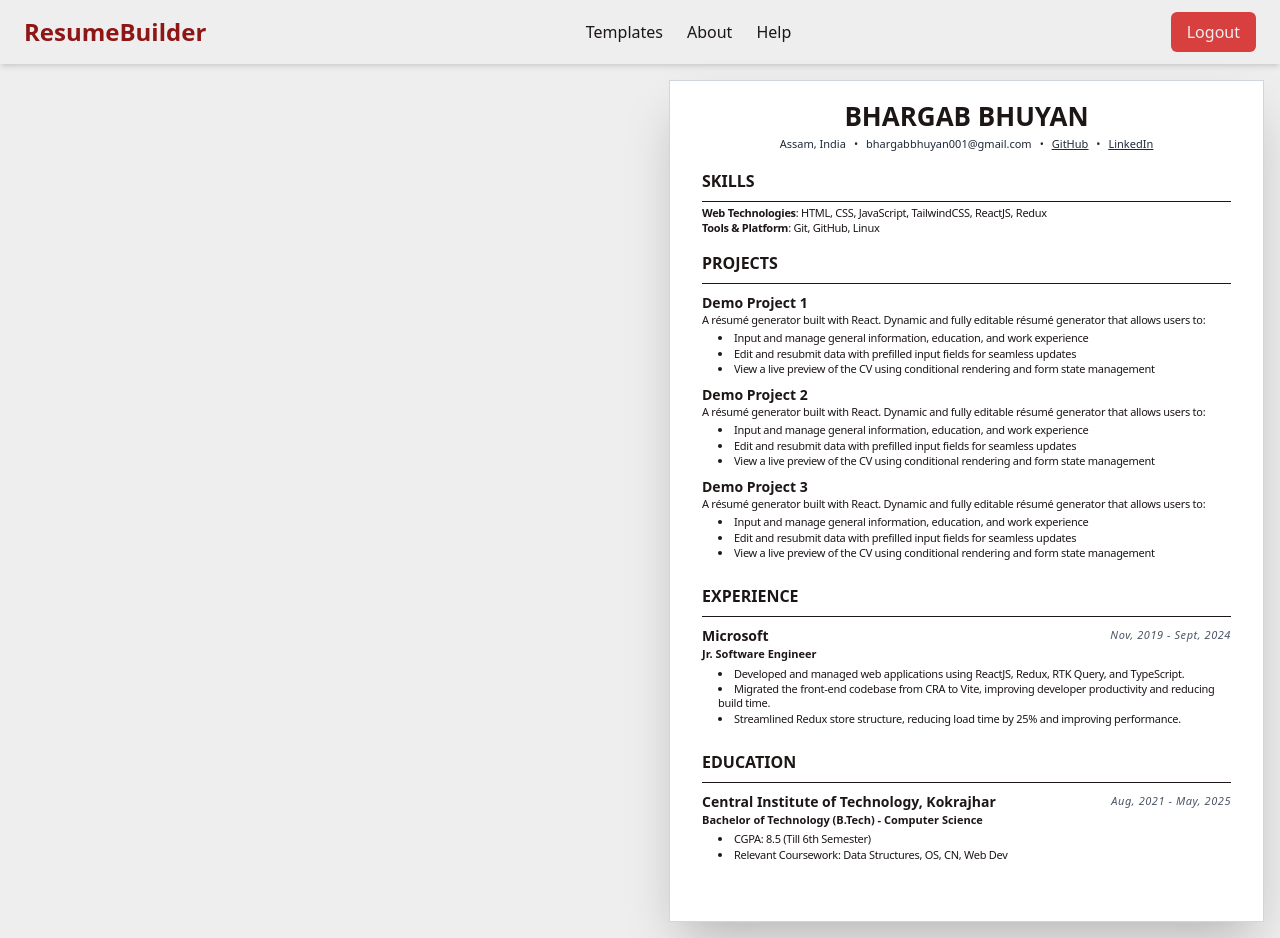
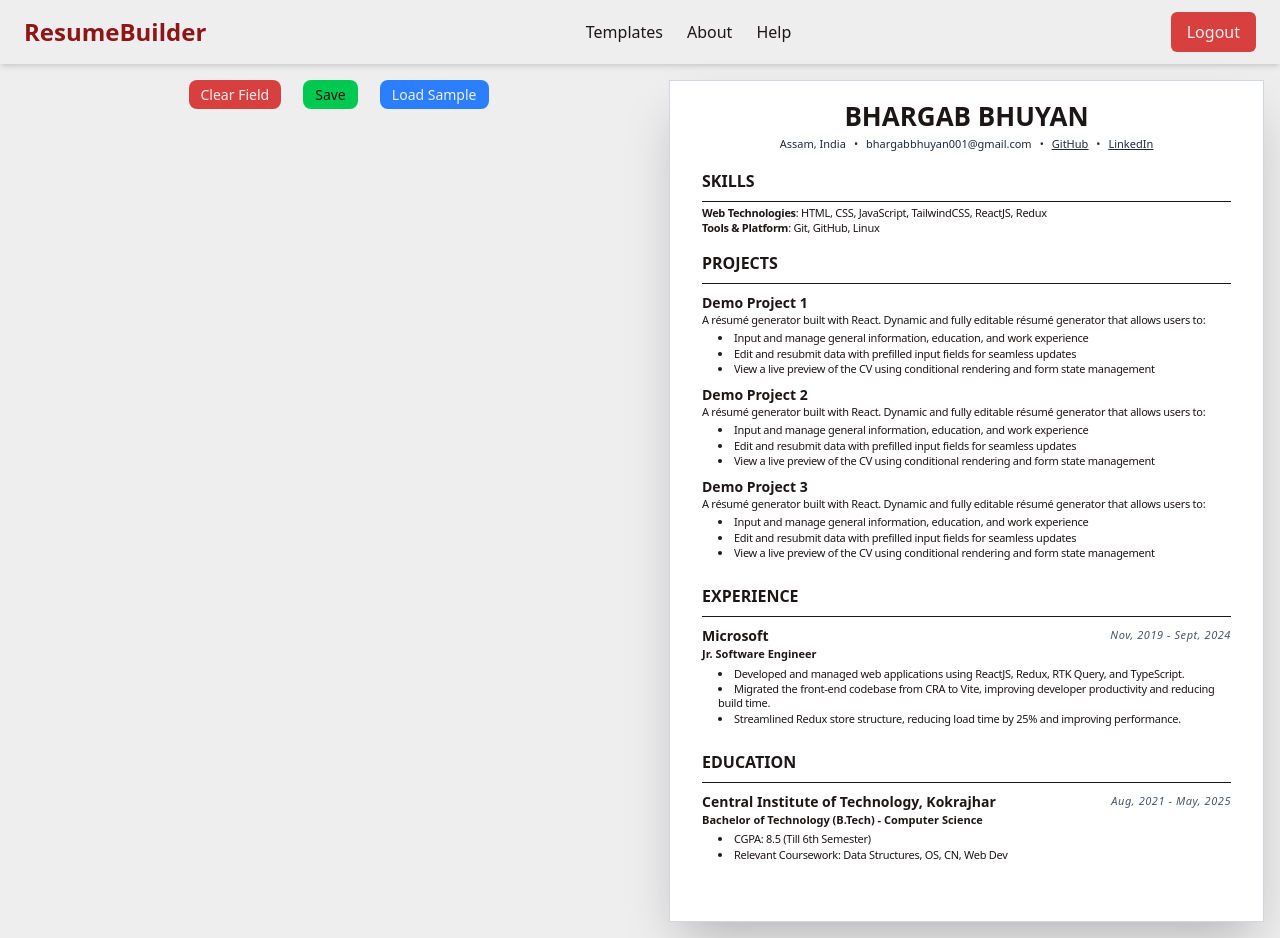
Before and after one commit to bhargablinx/resume-builder, a React (Vite) app: page / in a window 1280 px wide. Built offline with nearby package versions, Linux system fonts and the light colour scheme.

Commit message:
Add top button in the resume control component

```diff
--- a/src/components/ResumeControl.jsx
+++ b/src/components/ResumeControl.jsx
@@ -1,3 +1,17 @@
 export const ResumeControl = () => {
-    return <div className="flex-1"></div>;
+    return (
+        <div className="flex-1">
+            <div className="flex justify-between w-[300px] mx-auto">
+                <button className="bg-light-red hover:bg-light-red-hover text-light px-3 p-1 rounded-lg text-[14px] cursor-pointer">
+                    Clear Field
+                </button>
+                <button className="bg-green-500 hover:bg-green-600 px-3 p-1 rounded-lg text-[14px] cursor-pointer">
+                    Save
+                </button>
+                <button className="bg-blue-500 hover:bg-blue-600 text-light px-3 p-1 rounded-lg text-[14px] cursor-pointer">
+                    Load Sample
+                </button>
+            </div>
+        </div>
+    );
 };
```
